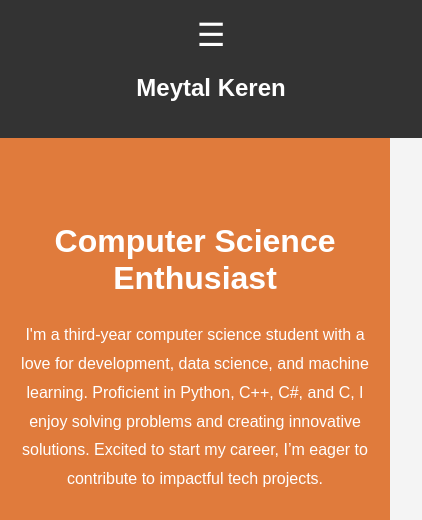
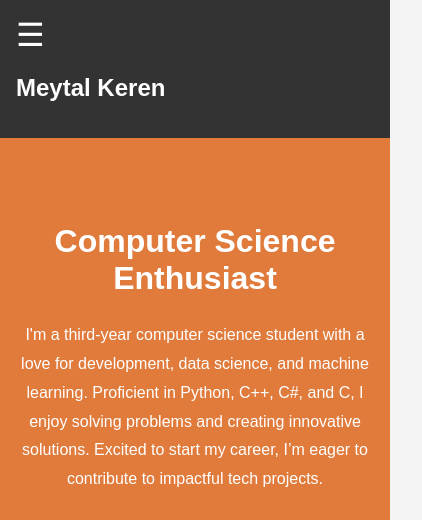
Before and after one commit to Meytalke/MyProtofolio, a plain HTML site: page index.html in a window 390 px wide. Shown: the top 520 px of the page, 422 px wide, since content can reach past the window. Drawn offline with Linux system fonts and the light colour scheme.

Commit message:
Update styles.css

```diff
--- a/styles.css
+++ b/styles.css
@@ -1,4 +1,10 @@
 /* General Styles */
+body, html {
+  width: 100%;
+  margin: 0;
+  padding: 0;
+  overflow-x: hidden;
+}
 body {
   font-family: 'Arial', sans-serif;
   margin: 0;
@@ -18,8 +24,8 @@ body {
   position: fixed;
   left: 0;
   width: 100%;
-  position: relative; /* מאפשר להציב את ההמבורגר מעל */
-  z-index: 2; /* לוודא שהתפריט לא יסתיר דברים */
+  position: relative;
+  z-index: 2;
 }
 
 .navbar h1 {
@@ -145,8 +151,8 @@ body {
 }
 
 .github-link i {
-  font-size: 40px;  /* הגדרת גודל האייקון */
-  color: #000;      /* צבע האייקון */
+  font-size: 40px;
+  color: #000;
 }
 
 .github-link img:hover {
@@ -541,8 +547,14 @@ footer {
 
 /* Mobile responsiveness */
 @media (max-width: 768px) {
+  body {
+    padding: 0;
+    margin: 0;
+  }
   .navbar {
       flex-direction: column;
+      align-items: flex-start;
+      justify-content: flex-start;
       padding: 1rem;
       background-color: #333;
   }
@@ -553,7 +565,14 @@ footer {
       gap: 1rem;
       width: 100%;
   }
+  .navbar h1 {
+    font-size: 1.5rem;
+}
 
+.content {
+    width: 100%;
+    padding: 1rem;
+}
   .navbar .hamburger {
       display: block;
       font-size: 2rem;
@@ -710,7 +729,6 @@ footer {
     align-items: center;
     text-align: center;
   }
-
   .footer-right ul {
     flex-direction: column;
     gap: 0.5rem;
```
